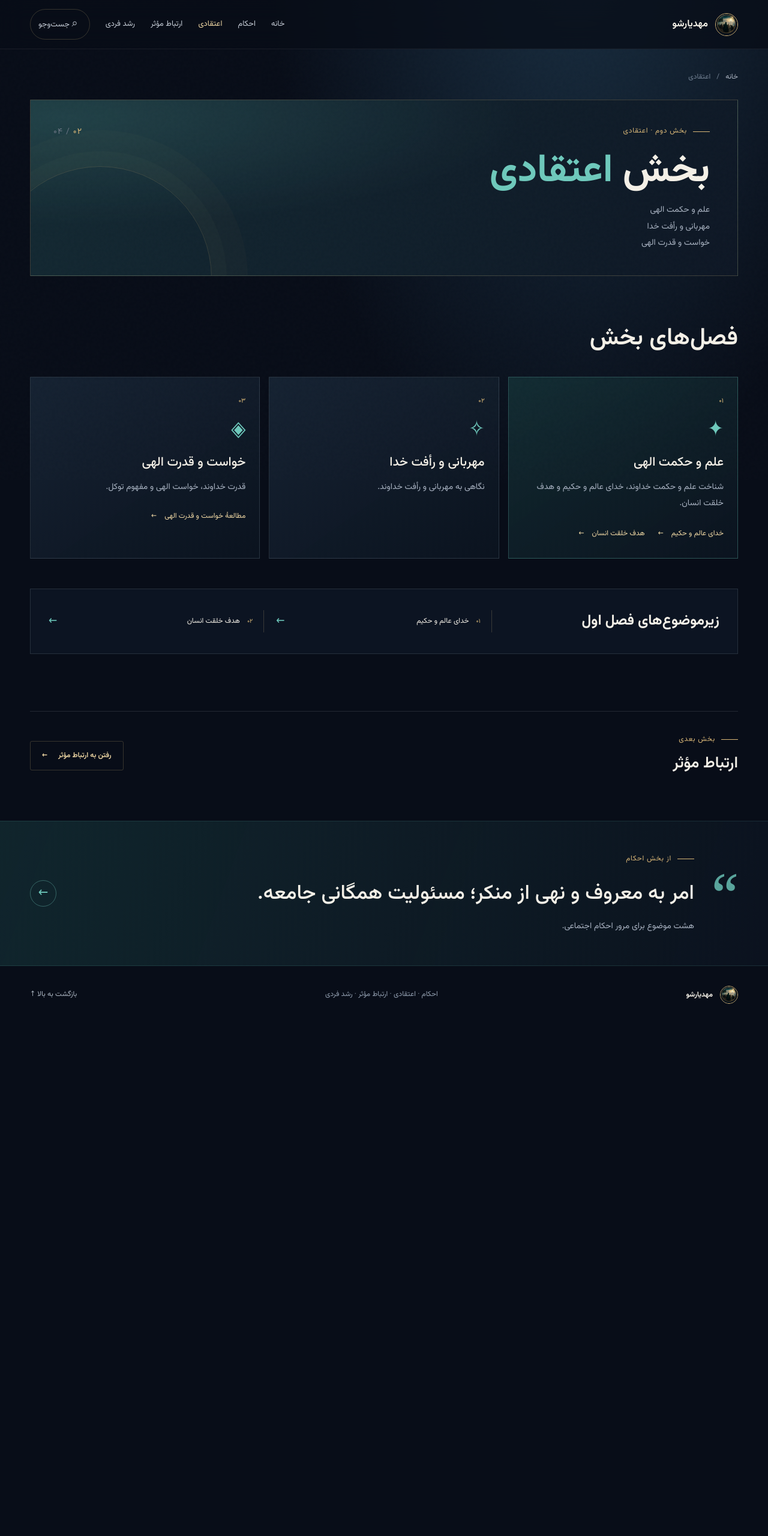
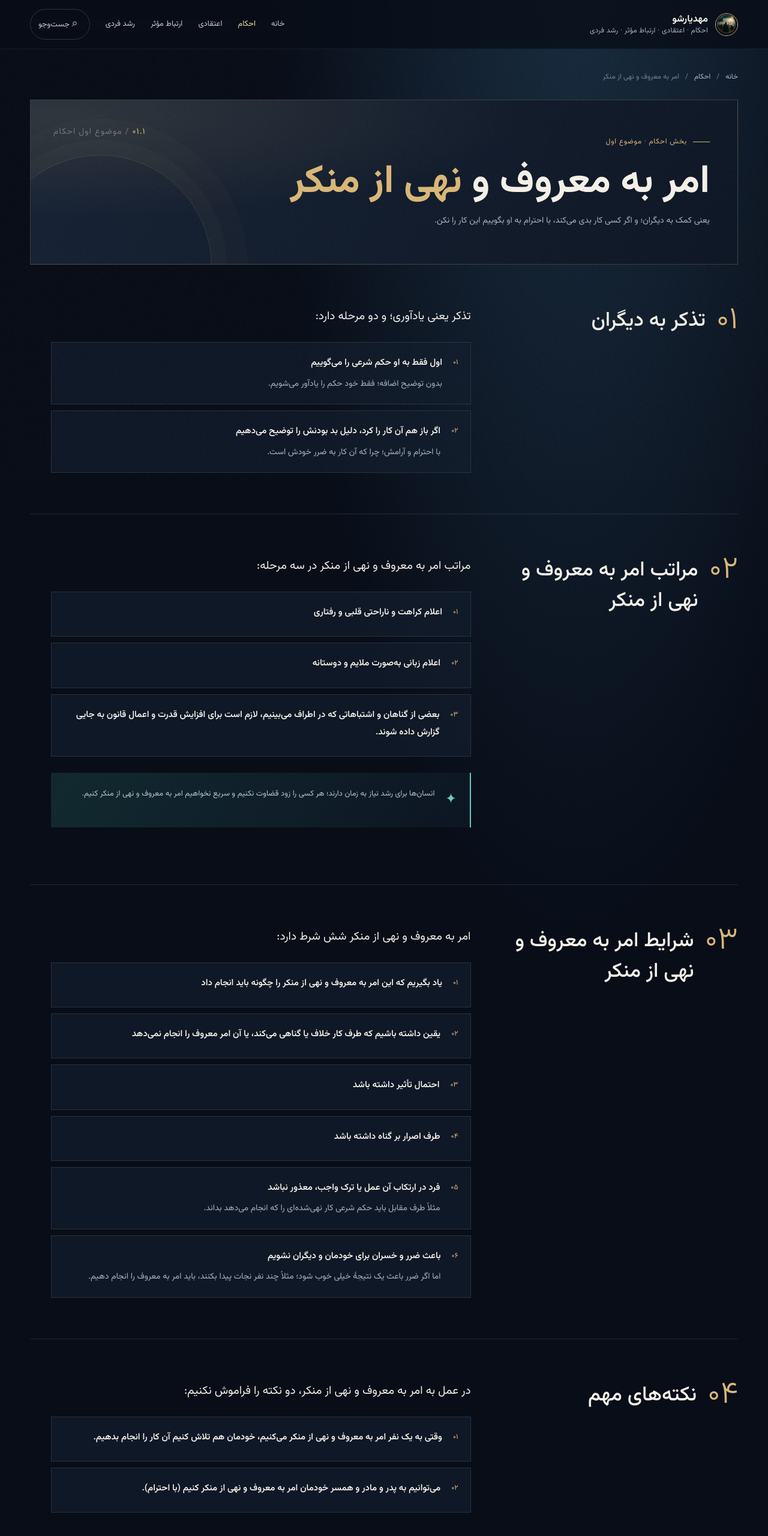
Before and after one commit to mohammadbarzegar9831-cmd/mahdiyarsho, a plain HTML site: page amr-marouf.html in a window 1280 px wide. Shown: the top 2560 px of the page at 60% size. Before the commit the page ends 1705 px from the top, so only its background shows below. Drawn offline with Linux system fonts and the light colour scheme.

```diff
--- a/amr-marouf.html
+++ b/amr-marouf.html
@@ -2,24 +2,24 @@
 <html lang="fa" dir="rtl">
 <head>
 <meta charset="UTF-8">
-<meta name="viewport" content="width=device-width, initial-scale=1.0">
-<title>اعتقادی؛ علم و حکمت، رأفت و قدرت الهی | مهدیارشو</title>
-<meta name="description" content="در بخش اعتقادی مهدیارشو با علم و حکمت الهی، هدف خلقت انسان، مهربانی و رأفت خدا و خواست و قدرت الهی آشنا شوید.">
+<meta name="viewport" content="width=device-width, initial-scale=1">
+<title>امر به معروف و نهی از منکر | مهدیارشو</title>
+<meta name="description" content="مرور موضوع امر به معروف و نهی از منکر در مهدیارشو؛ مراحل تذکر و شرایط مطرح‌شده در این بخش.">
 <meta name="Bingbot" content="ai-training:disallow">
-<script type="application/ld+json">{"@context":"https://schema.org","@type":"WebPage","@id":"https://mohammadbarzegar9831-cmd.github.io/mahdiyarsho/aqeedeh.html#webpage","url":"https://mohammadbarzegar9831-cmd.github.io/mahdiyarsho/aqeedeh.html","name":"اعتقادی؛ علم و حکمت، رأفت و قدرت الهی | مهدیارشو","description":"در بخش اعتقادی مهدیارشو با علم و حکمت الهی، هدف خلقت انسان، مهربانی و رأفت خدا و خواست و قدرت الهی آشنا شوید.","inLanguage":"fa-IR","isPartOf":{"@id":"https://mohammadbarzegar9831-cmd.github.io/mahdiyarsho/#website"}}</script>
+<script type="application/ld+json">{"@context":"https://schema.org","@type":"WebPage","@id":"https://mohammadbarzegar9831-cmd.github.io/mahdiyarsho/amr-marouf.html#webpage","url":"https://mohammadbarzegar9831-cmd.github.io/mahdiyarsho/amr-marouf.html","name":"امر به معروف و نهی از منکر | مهدیارشو","description":"مرور موضوع امر به معروف و نهی از منکر در مهدیارشو؛ مراحل تذکر و شرایط مطرح‌شده در این بخش.","inLanguage":"fa-IR","isPartOf":{"@id":"https://mohammadbarzegar9831-cmd.github.io/mahdiyarsho/#website"}}</script>
 <meta name="theme-color" content="#080d18">
 <meta name="author" content="مهدیارشو">
 <link rel="icon" href="assets/images/favicon.ico" sizes="any">
 <link rel="icon" type="image/png" sizes="32x32" href="assets/images/favicon-32.png">
 <link rel="icon" type="image/png" sizes="16x16" href="assets/images/favicon-16.png">
 <link rel="apple-touch-icon" sizes="180x180" href="assets/images/apple-touch-icon.png">
-<link rel="canonical" href="https://mohammadbarzegar9831-cmd.github.io/mahdiyarsho/aqeedeh.html">
+<link rel="canonical" href="https://mohammadbarzegar9831-cmd.github.io/mahdiyarsho/amr-marouf.html">
 <meta property="og:locale" content="fa_IR">
 <meta property="og:site_name" content="مهدیارشو">
 <meta property="og:type" content="website">
-<meta property="og:title" content="اعتقادی؛ علم و حکمت، رأفت و قدرت الهی | مهدیارشو">
-<meta property="og:description" content="در بخش اعتقادی مهدیارشو با علم و حکمت الهی، هدف خلقت انسان، مهربانی و رأفت خدا و خواست و قدرت الهی آشنا شوید.">
-<meta property="og:url" content="https://mohammadbarzegar9831-cmd.github.io/mahdiyarsho/aqeedeh.html">
+<meta property="og:title" content="امر به معروف و نهی از منکر | مهدیارشو">
+<meta property="og:description" content="مرور موضوع امر به معروف و نهی از منکر در مهدیارشو؛ مراحل تذکر و شرایط مطرح‌شده در این بخش.">
+<meta property="og:url" content="https://mohammadbarzegar9831-cmd.github.io/mahdiyarsho/amr-marouf.html">
 <meta property="og:image" content="https://mohammadbarzegar9831-cmd.github.io/mahdiyarsho/assets/images/og-cover.jpg">
 <meta property="og:image:secure_url" content="https://mohammadbarzegar9831-cmd.github.io/mahdiyarsho/assets/images/og-cover.jpg">
 <meta property="og:image:type" content="image/jpeg">
@@ -27,196 +27,206 @@
 <meta property="og:image:height" content="630">
 <meta property="og:image:alt" content="پیش‌نمایش مهدیارشو با لوگو و چهار بخش احکام اجتماعی، اعتقادی، ارتباط مؤثر و رشد فردی">
 <meta name="twitter:card" content="summary_large_image">
-<meta name="twitter:title" content="اعتقادی؛ علم و حکمت، رأفت و قدرت الهی | مهدیارشو">
-<meta name="twitter:description" content="در بخش اعتقادی مهدیارشو با علم و حکمت الهی، هدف خلقت انسان، مهربانی و رأفت خدا و خواست و قدرت الهی آشنا شوید.">
+<meta name="twitter:title" content="امر به معروف و نهی از منکر | مهدیارشو">
+<meta name="twitter:description" content="مرور موضوع امر به معروف و نهی از منکر در مهدیارشو؛ مراحل تذکر و شرایط مطرح‌شده در این بخش.">
 <meta name="twitter:image" content="https://mohammadbarzegar9831-cmd.github.io/mahdiyarsho/assets/images/og-cover.jpg">
-<link rel="preload" href="assets/images/logo.webp" as="image" fetchpriority="high" type="image/webp">
 <link rel="preconnect" href="https://fonts.googleapis.com">
 <link rel="preconnect" href="https://fonts.gstatic.com" crossorigin>
-<link rel="stylesheet" href="https://fonts.googleapis.com/css2?family=Vazirmatn:wght@300;400;500;600;700;800&display=swap">
+<link href="https://fonts.googleapis.com/css2?family=Vazirmatn:wght@300;400;500;600;700;800&display=swap" rel="stylesheet">
 <link rel="stylesheet" href="assets/css/style.css">
 </head>
 <body id="top">
+<div class="grain" aria-hidden="true"></div>
 <a class="skip-link" href="#main-content">رفتن به محتوای اصلی</a>
 
-<div class="grain"></div>
-
-<!-- نوار بالا -->
 <header class="topbar">
   <a class="brand" href="index.html">
-    <span class="brand-mark">
-      <img src="assets/images/logo.webp" alt="" class="brand-logo" fetchpriority="high" aria-hidden="true">
-    </span>
-    <span>مهدیارشو</span>
+    <span class="brand-mark"><img class="brand-logo" src="assets/images/logo.webp" alt="" width="38" height="38"></span>
+    <span>مهدیارشو<small>احکام · اعتقادی · ارتباط مؤثر · رشد فردی</small></span>
   </a>
-  <button class="menu-toggle" type="button" data-menu-toggle aria-controls="site-navigation" aria-expanded="false" aria-label="باز کردن منوی اصلی"><span aria-hidden="true">☰</span></button>
-  <nav class="main-nav" id="site-navigation" aria-label="ناوبری اصلی">
+  <button class="menu-toggle" type="button" data-menu-toggle aria-expanded="false" aria-controls="main-nav" aria-label="باز کردن منوی اصلی">☰</button>
+  <nav class="main-nav" id="main-nav" aria-label="منوی اصلی">
     <a href="index.html">خانه</a>
-    <a href="ahkam.html">احکام</a>
-    <a href="aqeedeh.html" class="active" aria-current="page">اعتقادی</a>
+    <a href="ahkam.html" class="active-sub">احکام</a>
+    <a href="aqeedeh.html">اعتقادی</a>
     <a href="ertebat.html">ارتباط مؤثر</a>
     <a href="roshd.html">رشد فردی</a>
-    <button type="button" class="search-trigger" data-search-open>
-      <span>⌕</span> جست‌وجو
-    </button>
+    <button class="search-trigger" type="button" data-search-open><span aria-hidden="true">⌕</span> جست‌وجو</button>
   </nav>
 </header>
 
 <main id="main-content" class="page-main">
   <div class="wrap">
-
-    <!-- مسیر راهنما -->
-    <nav class="breadcrumb reveal" aria-label="مسیر راهنما">
-      <a href="index.html">خانه</a>
-      <span>/</span>
-      <span>اعتقادی</span>
+    <nav class="breadcrumb" aria-label="مسیر صفحه">
+      <a href="index.html">خانه</a><span>/</span><a href="ahkam.html">احکام</a><span>/</span><span>امر به معروف و نهی از منکر</span>
     </nav>
 
-    <!-- هدر صفحه -->
-    <section class="page-hero page-hero-teal reveal">
-      <span class="page-hero-index">۰۲ <span>/ ۰۴</span></span>
-      <p class="kicker"><span class="kicker-line"></span>بخش دوم · اعتقادی</p>
-      <h1>بخش <span>اعتقادی</span></h1>
-      <p>
-        علم و حکمت الهی<br>
-        مهربانی و رأفت خدا<br>
-        خواست و قدرت الهی
-      </p>
-    </section>
+    <header class="page-hero">
+      <span class="page-hero-index">۰۱.۱ <span>/ موضوع اول احکام</span></span>
+      <p class="kicker"><span class="kicker-line"></span>بخش احکام · موضوع اول</p>
+      <h1>امر به معروف و <span>نهی از منکر</span></h1>
+      <p>یعنی کمک به دیگران؛ و اگر کسی کار بدی می‌کند، با احترام به او بگوییم این کار را نکن.</p>
+    </header>
 
-    <!-- فصل‌های بخش -->
-    <section class="topics-section">
-      <div class="section-heading reveal">
-        <h2>فصل‌های بخش</h2>
+    <section class="idea-section">
+      <div class="idea-heading">
+        <span class="large-index">۰۱</span>
+        <h2>تذکر به دیگران</h2>
       </div>
-
-      <div class="belief-grid">
-
-        <!-- فصل ۱ -->
-        <div class="belief-card belief-card-feature reveal">
-          <span class="belief-number">۰۱</span>
-          <span class="belief-symbol">✦</span>
-          <h3>علم و حکمت الهی</h3>
-          <p>شناخت علم و حکمت خداوند، خدای عالم و حکیم و هدف خلقت انسان.</p>
-          <div class="belief-links"><a class="text-link" href="elm-hekmat.html">خدای عالم و حکیم <span>←</span></a><a class="text-link" href="hadaf.html">هدف خلقت انسان <span>←</span></a></div>
+      <div class="idea-body">
+        <p class="lead">تذکر یعنی یادآوری؛ و دو مرحله دارد:</p>
+        <div class="reason-list">
+          <article class="reason-card">
+            <span>۰۱</span>
+            <div>
+              <h3>اول فقط به او حکم شرعی را می‌گوییم</h3>
+              <p>بدون توضیح اضافه؛ فقط خود حکم را یادآور می‌شویم.</p>
+            </div>
+          </article>
+          <article class="reason-card">
+            <span>۰۲</span>
+            <div>
+              <h3>اگر باز هم آن کار را کرد، دلیل بد بودنش را توضیح می‌دهیم</h3>
+              <p>با احترام و آرامش؛ چرا که آن کار به ضرر خودش است.</p>
+            </div>
+          </article>
         </div>
-
-        <!-- فصل ۲ -->
-        <div class="belief-card reveal" style="transition-delay:.1s">
-          <span class="belief-number">۰۲</span>
-          <span class="belief-symbol">✧</span>
-          <h3>مهربانی و رأفت خدا</h3>
-          <p>نگاهی به مهربانی و رأفت خداوند.</p>
-        </div>
-
-        <!-- فصل ۳ -->
-        <div class="belief-card reveal" style="transition-delay:.2s">
-          <span class="belief-number">۰۳</span>
-          <span class="belief-symbol">◈</span>
-          <h3>خواست و قدرت الهی</h3>
-          <p>قدرت خداوند، خواست الهی و مفهوم توکل.</p><a class="text-link" href="khast-qodrat.html">مطالعهٔ خواست و قدرت الهی <span>←</span></a>
-        </div>
-
-      </div>
-
-      <!-- زیرموضوع‌های فصل اول -->
-      <div class="subtopics-strip reveal">
-        <h2>زیرموضوع‌های فصل اول</h2>
-        <a class="subtopic-link" href="elm-hekmat.html">
-          <span>۰۱</span>
-          <span>خدای عالم و حکیم</span>
-          <span>←</span>
-        </a>
-        <a class="subtopic-link" href="hadaf.html">
-          <span>۰۲</span>
-          <span>هدف خلقت انسان</span>
-          <span>←</span>
-        </a>
       </div>
     </section>
 
-    <!-- بخش بعدی -->
-    <div class="page-next reveal">
+    <section class="idea-section" id="maratib-amr">
+      <div class="idea-heading">
+        <span class="large-index">۰۲</span>
+        <h2>مراتب امر به معروف و نهی از منکر</h2>
+      </div>
+      <div class="idea-body">
+        <p class="lead">مراتب امر به معروف و نهی از منکر در سه مرحله:</p>
+        <div class="reason-list">
+          <article class="reason-card"><span>۰۱</span><div><h3>اعلام کراهت و ناراحتی قلبی و رفتاری</h3></div></article>
+          <article class="reason-card"><span>۰۲</span><div><h3>اعلام زبانی به‌صورت ملایم و دوستانه</h3></div></article>
+          <article class="reason-card"><span>۰۳</span><div><h3>بعضی از گناهان و اشتباهاتی که در اطراف می‌بینیم، لازم است برای افزایش قدرت و اعمال قانون به جایی گزارش داده شوند.</h3></div></article>
+        </div>
+        <div class="insight-card">
+          <span class="insight-icon" aria-hidden="true">✦</span>
+          <p>انسان‌ها برای رشد نیاز به زمان دارند؛ هر کسی را زود قضاوت نکنیم و سریع نخواهیم امر به معروف و نهی از منکر کنیم.</p>
+        </div>
+      </div>
+    </section>
+
+    <section class="idea-section">
+      <div class="idea-heading">
+        <span class="large-index">۰۳</span>
+        <h2>شرایط امر به معروف و نهی از منکر</h2>
+      </div>
+      <div class="idea-body">
+        <p class="lead">امر به معروف و نهی از منکر شش شرط دارد:</p>
+        <div class="reason-list">
+          <article class="reason-card">
+            <span>۰۱</span>
+            <div><h3>یاد بگیریم که این امر به معروف و نهی از منکر را چگونه باید انجام داد</h3></div>
+          </article>
+          <article class="reason-card">
+            <span>۰۲</span>
+            <div><h3>یقین داشته باشیم که طرف کار خلاف یا گناهی می‌کند، یا آن امر معروف را انجام نمی‌دهد</h3></div>
+          </article>
+          <article class="reason-card">
+            <span>۰۳</span>
+            <div><h3>احتمال تأثیر داشته باشد</h3></div>
+          </article>
+          <article class="reason-card">
+            <span>۰۴</span>
+            <div><h3>طرف اصرار بر گناه داشته باشد</h3></div>
+          </article>
+          <article class="reason-card">
+            <span>۰۵</span>
+            <div>
+              <h3>فرد در ارتکاب آن عمل یا ترک واجب، معذور نباشد</h3>
+              <p>مثلاً طرف مقابل باید حکم شرعی کار نهی‌شده‌ای را که انجام می‌دهد بداند.</p>
+            </div>
+          </article>
+          <article class="reason-card">
+            <span>۰۶</span>
+            <div>
+              <h3>باعث ضرر و خسران برای خودمان و دیگران نشویم</h3>
+              <p>اما اگر ضرر باعث یک نتیجهٔ خیلی خوب شود؛ مثلاً چند نفر نجات پیدا بکنند، باید امر به معروف را انجام دهیم.</p>
+            </div>
+          </article>
+        </div>
+      </div>
+    </section>
+
+    <section class="idea-section">
+      <div class="idea-heading">
+        <span class="large-index">۰۴</span>
+        <h2>نکته‌های مهم</h2>
+      </div>
+      <div class="idea-body">
+        <p class="lead">در عمل به امر به معروف و نهی از منکر، دو نکته را فراموش نکنیم:</p>
+        <div class="reason-list">
+          <article class="reason-card">
+            <span>۰۱</span>
+            <div><h3>وقتی به یک نفر امر به معروف و نهی از منکر می‌کنیم، خودمان هم تلاش کنیم آن کار را انجام بدهیم.</h3></div>
+          </article>
+          <article class="reason-card">
+            <span>۰۲</span>
+            <div><h3>می‌توانیم به پدر و مادر و همسر خودمان امر به معروف و نهی از منکر کنیم (با احترام).</h3></div>
+          </article>
+        </div>
+      </div>
+    </section>
+
+    <aside class="subtopics-strip">
+      <h2>نکته تکمیلی · انواع واجب</h2>
+      <div class="insight-card">
+        <span class="insight-icon" aria-hidden="true">✦</span>
+        <div>
+          <h3>واجب عینی</h3>
+          <p>یعنی همه باید انجام بدهند.</p>
+        </div>
+      </div>
+      <div class="insight-card">
+        <span class="insight-icon" aria-hidden="true">✧</span>
+        <div>
+          <h3>واجب کفایی</h3>
+          <p>یعنی اگر یک نفر انجام بدهد، نیازی نیست بقیه انجام بدهند.</p>
+        </div>
+      </div>
+    </aside>
+
+    <nav class="page-next" aria-label="بازگشت">
       <div>
-        <p class="kicker"><span class="kicker-line"></span>بخش بعدی</p>
-        <h2>ارتباط مؤثر</h2>
+        <p class="kicker"><span class="kicker-line"></span>بازگشت</p>
+        <h2>فهرست احکام اجتماعی</h2>
       </div>
-      <a href="ertebat.html" class="button button-outline">رفتن به ارتباط مؤثر <span>←</span></a>
-    </div>
-
+      <a class="button button-outline" href="ahkam.html">رفتن به احکام <span aria-hidden="true">←</span></a>
+    </nav>
   </div>
 </main>
 
-<!-- کارت نقل‌قول چرخشی -->
-<section class="quote-band">
-  <div class="wrap quote-inner reveal">
-    <span class="quote-mark">“</span>
-    <div>
-      <p class="kicker"><span class="kicker-line"></span><span data-quote-kicker>از بخش اعتقادی</span></p>
-      <h2 data-quote-title>خدا هم بی‌نیاز است و هم بخشنده است.</h2>
-      <p data-quote-sub>علم خداوند فراوان است.</p>
-    </div>
-    <a class="round-link" href="hadaf.html" data-quote-link>←</a>
-  </div>
-</section>
-
-<!-- فوتر -->
 <footer class="footer wrap">
   <a class="brand brand-small" href="index.html">
-    <span class="brand-mark">
-      <img src="assets/images/logo.webp" alt="" class="brand-logo" fetchpriority="high" aria-hidden="true">
-    </span>
+    <span class="brand-mark"><img class="brand-logo" src="assets/images/logo.webp" alt="" width="30" height="30"></span>
     <span>مهدیارشو</span>
   </a>
   <span>احکام · اعتقادی · ارتباط مؤثر · رشد فردی</span>
-  <a href="#top" class="back-top">بازگشت به بالا ↑</a>
+  <a class="back-top" href="#top">بازگشت به بالا ↑</a>
 </footer>
 
-<!-- لایه جست‌وجو -->
-<div class="search-layer" hidden role="dialog" aria-modal="true" aria-labelledby="search-dialog-title">
-  <div class="search-panel">
+<div class="search-layer" hidden>
+  <div class="search-panel" role="dialog" aria-modal="true" aria-label="جست‌وجو در مهدیارشو">
     <div class="search-head">
-      <span id="search-dialog-title">جست‌وجو در مهدیارشو</span>
+      <span>جست‌وجو در مهدیارشو</span>
       <button type="button" data-search-close aria-label="بستن جست‌وجو">×</button>
     </div>
     <div class="search-input-wrap">
-      <span>⌕</span>
-      <input type="text" data-search-input aria-label="عبارت جست‌وجو" aria-controls="search-results" placeholder="مثلاً: همسایه‌داری، علم و حکمت، هدف انسان">
+      <span aria-hidden="true">⌕</span>
+      <input type="search" data-search-input placeholder="مثلاً: همسایه‌داری، علم و حکمت، هدف انسان" aria-label="عبارت جست‌وجو">
     </div>
-    <div class="search-results" id="search-results" data-search-results role="status" aria-live="polite" aria-relevant="additions text">
-      <p class="search-hint">مثلاً: همسایه‌داری، علم و حکمت، هدف انسان</p>
-    </div>
+    <div class="search-results" data-search-results></div>
     <p class="search-foot">برای بستن، کلید Escape را بزن.</p>
   </div>
 </div>
 
-<!-- چرخش کارت نقل‌قول -->
-<script>
-(function(){
-  const quotes=[
-    {k:'از بخش اعتقادی', t:'خدا هم بی‌نیاز است و هم بخشنده است.', s:'علم خداوند فراوان است.', u:'hadaf.html'},
-    {k:'از بخش احکام', t:'امر به معروف و نهی از منکر؛ مسئولیت همگانی جامعه.', s:'هشت موضوع برای مرور احکام اجتماعی.', u:'ahkam.html'},
-    {k:'از بخش ارتباط مؤثر', t:'رفتار با دیگران، بخشی از همین مسیر اندیشه است.', s:'انواع ارتباط برقرار کردن و هنر فن بیان.', u:'ertebat.html'},
-    {k:'از بخش رشد فردی', t:'تمرکز یعنی اراده به‌علاوه توجه.', s:'قدرت تمرکز؛ فصل اول بخش رشد فردی.', u:'tamarkoz.html'}
-  ];
-  let i=0;
-  try{
-    i=(parseInt(localStorage.getItem('mahdiQuote')||'0',10)+1)%quotes.length;
-    localStorage.setItem('mahdiQuote',String(i));
-  }catch(e){
-    i=Math.floor(Math.random()*quotes.length);
-  }
-  const q=quotes[i];
-  const g=s=>document.querySelector(s);
-  if(g('[data-quote-kicker]')){
-    g('[data-quote-kicker]').textContent=q.k;
-    g('[data-quote-title]').textContent=q.t;
-    g('[data-quote-sub]').textContent=q.s;
-    g('[data-quote-link]').setAttribute('href',q.u);
-  }
-})();
-</script>
-
 <script src="assets/js/app.js"></script>
 </body>
 </html>
```
Also changed, not shown: aqeedeh.html (+18 -11 lines), 404.html (line endings or trailing spaces).
